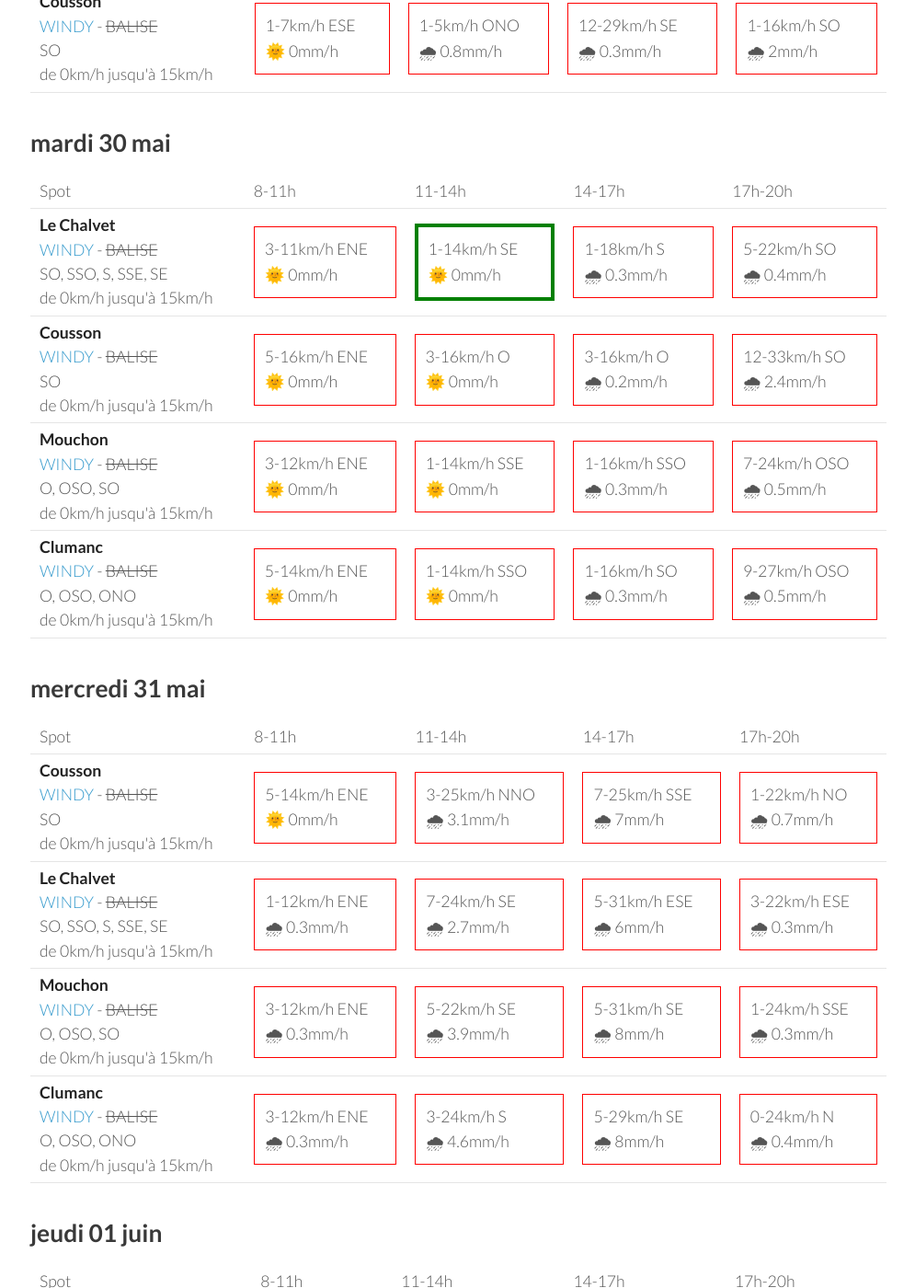
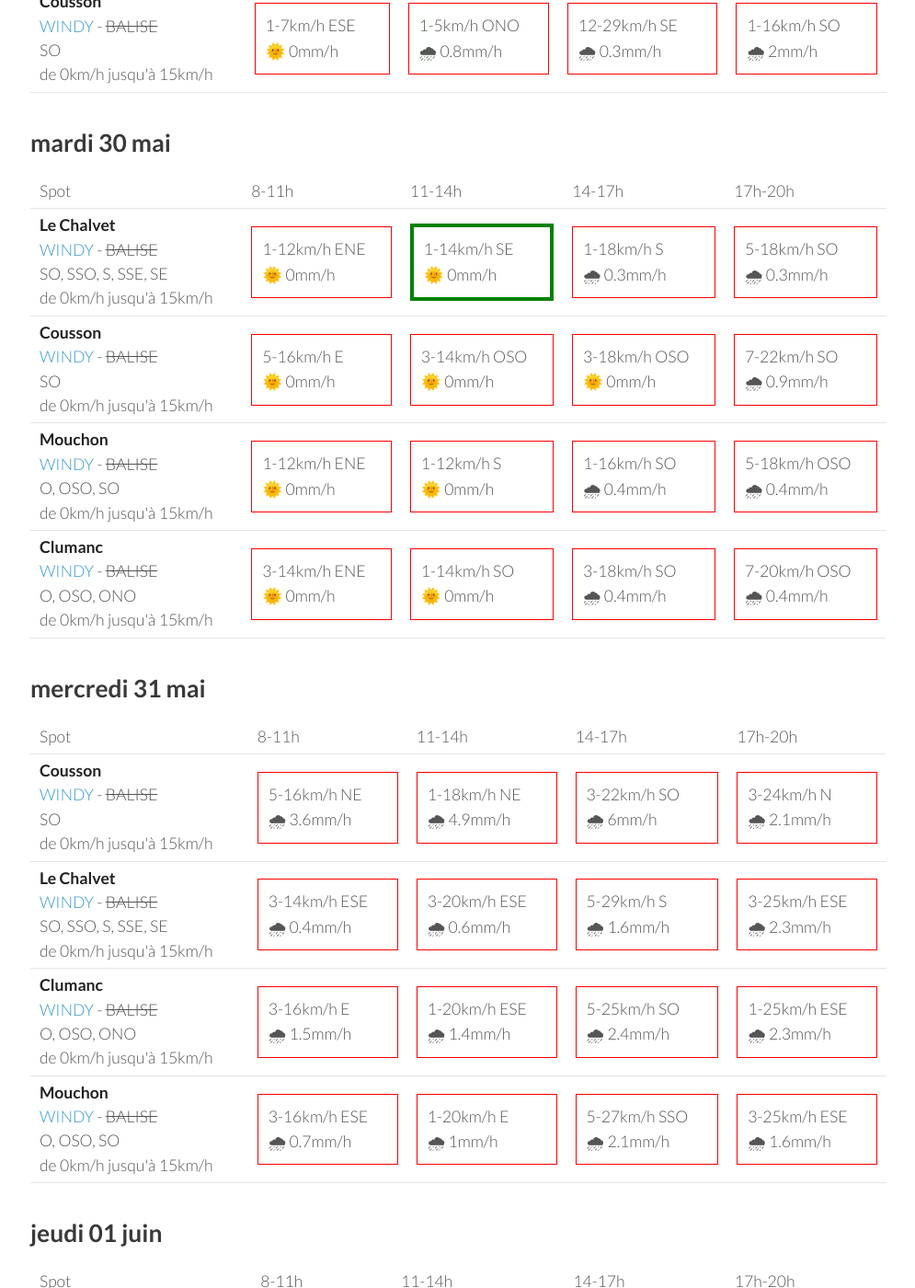
Before and after one commit to parapente-dans-le-nord/parapente-dans-le-nord.github.io, a Jekyll site: the page built from saint_andre.markdown, in a window 1280 px wide and 1400 px high, scrolled down 1325 px. Shown: the whole window at 92% size, without its empty margins (25-1020 px from the left). Built offline with Jekyll 4.4.1, drawn with Linux system fonts in a browser that asks for light colours; some of the changed text lies outside the part shown.

Commit message:
update index.markdown

```diff
--- a/saint_andre.markdown
+++ b/saint_andre.markdown
@@ -132,40 +132,40 @@ page mise à jour le dimanche 28 mai 13:36
 <tr>
         <td><strong>Le Chalvet</strong><br><a href="https://windy.com/43.979/6.480?43.866,6.480,10,m:eSsaglX">WINDY</a> - <span class="no-balise"> BALISE </span><br> <span class="vent-favorable">SO, SSO, S, SSE, SE</span><br><span class="force-vent">de 0km/h jusqu'à 15km/h</span> </td>
 
-            <td><div class="not-flyable"><p>3-11km/h ENE</p><p>🌞 0mm/h</p></div></td>
+            <td><div class="not-flyable"><p>1-12km/h ENE</p><p>🌞 0mm/h</p></div></td>
             <td><div class="flyable"><p>1-14km/h SE</p><p>🌞 0mm/h</p></div></td>
             <td><div class="not-flyable"><p>1-18km/h S</p><p>🌧 0.3mm/h</p></div></td>
-            <td><div class="not-flyable"><p>5-22km/h SO</p><p>🌧 0.4mm/h</p></div></td>
+            <td><div class="not-flyable"><p>5-18km/h SO</p><p>🌧 0.3mm/h</p></div></td>
 
 
     </tr>
 <tr>
         <td><strong>Cousson</strong><br><a href="https://windy.com/44.054/6.240?43.940,6.241,10,m:eSAaglz">WINDY</a> - <span class="no-balise"> BALISE </span><br> <span class="vent-favorable">SO</span><br><span class="force-vent">de 0km/h jusqu'à 15km/h</span> </td>
 
-            <td><div class="not-flyable"><p>5-16km/h ENE</p><p>🌞 0mm/h</p></div></td>
-            <td><div class="not-flyable"><p>3-16km/h O</p><p>🌞 0mm/h</p></div></td>
-            <td><div class="not-flyable"><p>3-16km/h O</p><p>🌧 0.2mm/h</p></div></td>
-            <td><div class="not-flyable"><p>12-33km/h SO</p><p>🌧 2.4mm/h</p></div></td>
+            <td><div class="not-flyable"><p>5-16km/h E</p><p>🌞 0mm/h</p></div></td>
+            <td><div class="not-flyable"><p>3-14km/h OSO</p><p>🌞 0mm/h</p></div></td>
+            <td><div class="not-flyable"><p>3-18km/h OSO</p><p>🌞 0mm/h</p></div></td>
+            <td><div class="not-flyable"><p>7-22km/h SO</p><p>🌧 0.9mm/h</p></div></td>
 
 
     </tr>
 <tr>
         <td><strong>Mouchon</strong><br><a href="https://windy.com/43.992/6.424?43.878,6.425,10,m:eSuaglR">WINDY</a> - <span class="no-balise"> BALISE </span><br> <span class="vent-favorable">O, OSO, SO</span><br><span class="force-vent">de 0km/h jusqu'à 15km/h</span> </td>
 
-            <td><div class="not-flyable"><p>3-12km/h ENE</p><p>🌞 0mm/h</p></div></td>
-            <td><div class="not-flyable"><p>1-14km/h SSE</p><p>🌞 0mm/h</p></div></td>
-            <td><div class="not-flyable"><p>1-16km/h SSO</p><p>🌧 0.3mm/h</p></div></td>
-            <td><div class="not-flyable"><p>7-24km/h OSO</p><p>🌧 0.5mm/h</p></div></td>
+            <td><div class="not-flyable"><p>1-12km/h ENE</p><p>🌞 0mm/h</p></div></td>
+            <td><div class="not-flyable"><p>1-12km/h S</p><p>🌞 0mm/h</p></div></td>
+            <td><div class="not-flyable"><p>1-16km/h SO</p><p>🌧 0.4mm/h</p></div></td>
+            <td><div class="not-flyable"><p>5-18km/h OSO</p><p>🌧 0.4mm/h</p></div></td>
 
 
     </tr>
 <tr>
         <td><strong>Clumanc</strong><br><a href="https://windy.com/44.027/6.402?43.914,6.403,10,m:eSxaglP">WINDY</a> - <span class="no-balise"> BALISE </span><br> <span class="vent-favorable">O, OSO, ONO</span><br><span class="force-vent">de 0km/h jusqu'à 15km/h</span> </td>
 
-            <td><div class="not-flyable"><p>5-14km/h ENE</p><p>🌞 0mm/h</p></div></td>
-            <td><div class="not-flyable"><p>1-14km/h SSO</p><p>🌞 0mm/h</p></div></td>
-            <td><div class="not-flyable"><p>1-16km/h SO</p><p>🌧 0.3mm/h</p></div></td>
-            <td><div class="not-flyable"><p>9-27km/h OSO</p><p>🌧 0.5mm/h</p></div></td>
+            <td><div class="not-flyable"><p>3-14km/h ENE</p><p>🌞 0mm/h</p></div></td>
+            <td><div class="not-flyable"><p>1-14km/h SO</p><p>🌞 0mm/h</p></div></td>
+            <td><div class="not-flyable"><p>3-18km/h SO</p><p>🌧 0.4mm/h</p></div></td>
+            <td><div class="not-flyable"><p>7-20km/h OSO</p><p>🌧 0.4mm/h</p></div></td>
 
 
     </tr>
@@ -188,40 +188,40 @@ page mise à jour le dimanche 28 mai 13:36
 <tr>
         <td><strong>Cousson</strong><br><a href="https://windy.com/44.054/6.240?43.940,6.241,10,m:eSAaglz">WINDY</a> - <span class="no-balise"> BALISE </span><br> <span class="vent-favorable">SO</span><br><span class="force-vent">de 0km/h jusqu'à 15km/h</span> </td>
 
-            <td><div class="not-flyable"><p>5-14km/h ENE</p><p>🌞 0mm/h</p></div></td>
-            <td><div class="not-flyable"><p>3-25km/h NNO</p><p>🌧 3.1mm/h</p></div></td>
-            <td><div class="not-flyable"><p>7-25km/h SSE</p><p>🌧 7mm/h</p></div></td>
-            <td><div class="not-flyable"><p>1-22km/h NO</p><p>🌧 0.7mm/h</p></div></td>
+            <td><div class="not-flyable"><p>5-16km/h NE</p><p>🌧 3.6mm/h</p></div></td>
+            <td><div class="not-flyable"><p>1-18km/h NE</p><p>🌧 4.9mm/h</p></div></td>
+            <td><div class="not-flyable"><p>3-22km/h SO</p><p>🌧 6mm/h</p></div></td>
+            <td><div class="not-flyable"><p>3-24km/h N</p><p>🌧 2.1mm/h</p></div></td>
 
 
     </tr>
 <tr>
         <td><strong>Le Chalvet</strong><br><a href="https://windy.com/43.979/6.480?43.866,6.480,10,m:eSsaglX">WINDY</a> - <span class="no-balise"> BALISE </span><br> <span class="vent-favorable">SO, SSO, S, SSE, SE</span><br><span class="force-vent">de 0km/h jusqu'à 15km/h</span> </td>
 
-            <td><div class="not-flyable"><p>1-12km/h ENE</p><p>🌧 0.3mm/h</p></div></td>
-            <td><div class="not-flyable"><p>7-24km/h SE</p><p>🌧 2.7mm/h</p></div></td>
-            <td><div class="not-flyable"><p>5-31km/h ESE</p><p>🌧 6mm/h</p></div></td>
-            <td><div class="not-flyable"><p>3-22km/h ESE</p><p>🌧 0.3mm/h</p></div></td>
+            <td><div class="not-flyable"><p>3-14km/h ESE</p><p>🌧 0.4mm/h</p></div></td>
+            <td><div class="not-flyable"><p>3-20km/h ESE</p><p>🌧 0.6mm/h</p></div></td>
+            <td><div class="not-flyable"><p>5-29km/h S</p><p>🌧 1.6mm/h</p></div></td>
+            <td><div class="not-flyable"><p>3-25km/h ESE</p><p>🌧 2.3mm/h</p></div></td>
+
+
+    </tr>
+<tr>
+        <td><strong>Clumanc</strong><br><a href="https://windy.com/44.027/6.402?43.914,6.403,10,m:eSxaglP">WINDY</a> - <span class="no-balise"> BALISE </span><br> <span class="vent-favorable">O, OSO, ONO</span><br><span class="force-vent">de 0km/h jusqu'à 15km/h</span> </td>
+
+            <td><div class="not-flyable"><p>3-16km/h E</p><p>🌧 1.5mm/h</p></div></td>
+            <td><div class="not-flyable"><p>1-20km/h ESE</p><p>🌧 1.4mm/h</p></div></td>
+            <td><div class="not-flyable"><p>5-25km/h SO</p><p>🌧 2.4mm/h</p></div></td>
+            <td><div class="not-flyable"><p>1-25km/h ESE</p><p>🌧 2.3mm/h</p></div></td>
 
 
     </tr>
 <tr>
         <td><strong>Mouchon</strong><br><a href="https://windy.com/43.992/6.424?43.878,6.425,10,m:eSuaglR">WINDY</a> - <span class="no-balise"> BALISE </span><br> <span class="vent-favorable">O, OSO, SO</span><br><span class="force-vent">de 0km/h jusqu'à 15km/h</span> </td>
 
-            <td><div class="not-flyable"><p>3-12km/h ENE</p><p>🌧 0.3mm/h</p></div></td>
-            <td><div class="not-flyable"><p>5-22km/h SE</p><p>🌧 3.9mm/h</p></div></td>
-            <td><div class="not-flyable"><p>5-31km/h SE</p><p>🌧 8mm/h</p></div></td>
-            <td><div class="not-flyable"><p>1-24km/h SSE</p><p>🌧 0.3mm/h</p></div></td>
-
-
-    </tr>
-<tr>
-        <td><strong>Clumanc</strong><br><a href="https://windy.com/44.027/6.402?43.914,6.403,10,m:eSxaglP">WINDY</a> - <span class="no-balise"> BALISE </span><br> <span class="vent-favorable">O, OSO, ONO</span><br><span class="force-vent">de 0km/h jusqu'à 15km/h</span> </td>
-
-            <td><div class="not-flyable"><p>3-12km/h ENE</p><p>🌧 0.3mm/h</p></div></td>
-            <td><div class="not-flyable"><p>3-24km/h S</p><p>🌧 4.6mm/h</p></div></td>
-            <td><div class="not-flyable"><p>5-29km/h SE</p><p>🌧 8mm/h</p></div></td>
-            <td><div class="not-flyable"><p>0-24km/h N</p><p>🌧 0.4mm/h</p></div></td>
+            <td><div class="not-flyable"><p>3-16km/h ESE</p><p>🌧 0.7mm/h</p></div></td>
+            <td><div class="not-flyable"><p>1-20km/h E</p><p>🌧 1mm/h</p></div></td>
+            <td><div class="not-flyable"><p>5-27km/h SSO</p><p>🌧 2.1mm/h</p></div></td>
+            <td><div class="not-flyable"><p>3-25km/h ESE</p><p>🌧 1.6mm/h</p></div></td>
 
 
     </tr>
```
Also changed, not shown: other parts of saint_andre.markdown (+1 -1 lines).
